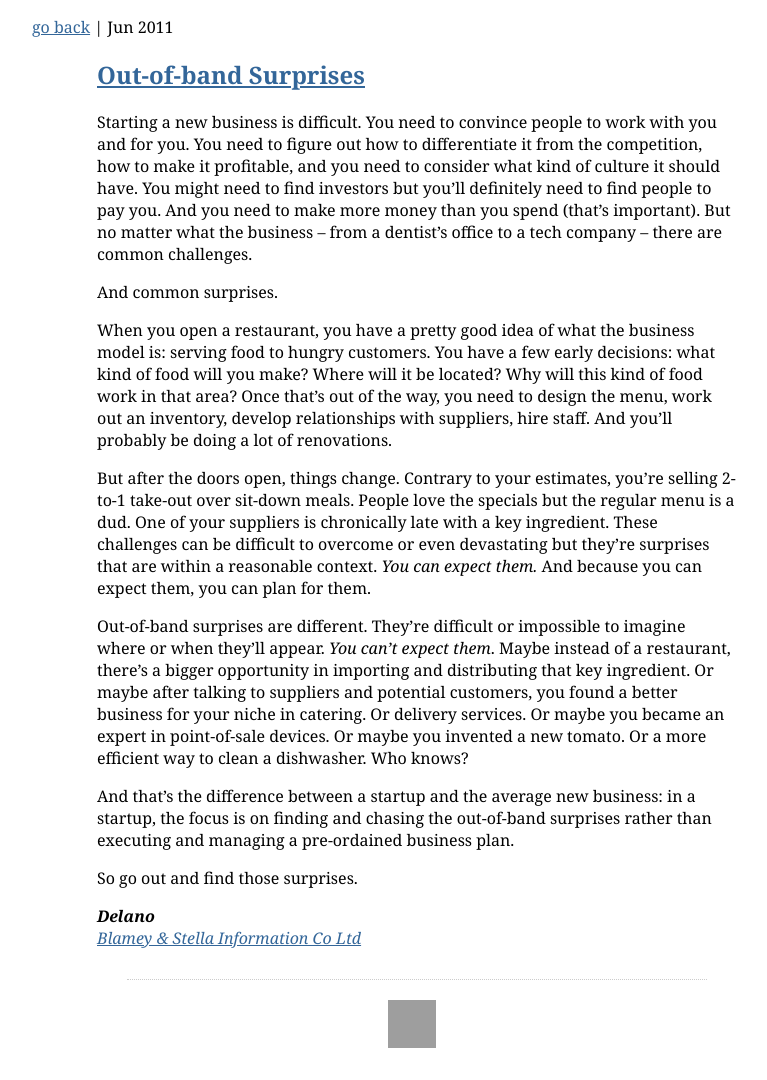
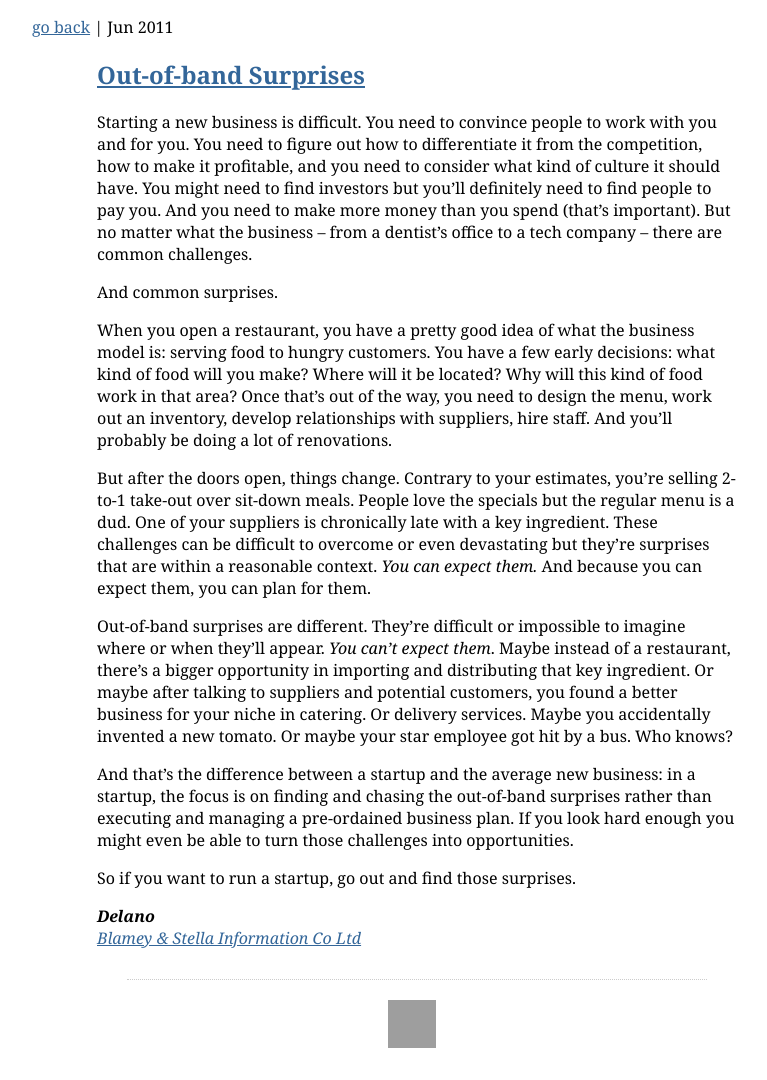
Before and after one commit to delano/delano.github.com, a Jekyll site: the page built from thoughts/out-of-band-surprises.md, in a window 1280 px wide. Shown: the whole page, without its empty margins (223-990 px from the left). Built offline with Jekyll 4.4.1, drawn with Linux system fonts in a browser that asks for light colours; Markdown is read by kramdown in place of the engine named in the settings; grey boxes are pictures that could not be loaded.

Commit message:
Out-of-band Surprises RC-5

```diff
--- a/thoughts/out-of-band-surprises.md
+++ b/thoughts/out-of-band-surprises.md
@@ -12,8 +12,8 @@ When you open a restaurant, you have a pretty good idea of what the business mod
 
 But after the doors open, things change. Contrary to your estimates, you're selling 2-to-1 take-out over sit-down meals. People love the specials but the regular menu is a dud. One of your suppliers is chronically late with a key ingredient. These challenges can be difficult to overcome or even devastating but they're surprises that are within a reasonable context. *You can expect them.* And because you can expect them, you can plan for them.
 
-Out-of-band surprises are different. They're difficult or impossible to imagine where or when they'll appear. *You can't expect them*. Maybe instead of a restaurant, there's a bigger opportunity in importing and distributing that key ingredient. Or maybe after talking to suppliers and potential customers, you found a better business for your niche in catering. Or delivery services. Or maybe you became an expert in point-of-sale devices. Or maybe you invented a new tomato. Or a more efficient way to clean a dishwasher. Who knows?
+Out-of-band surprises are different. They're difficult or impossible to imagine where or when they'll appear. *You can't expect them*. Maybe instead of a restaurant, there's a bigger opportunity in importing and distributing that key ingredient. Or maybe after talking to suppliers and potential customers, you found a better business for your niche in catering. Or delivery services. Maybe you accidentally invented a new tomato. Or maybe your star employee got hit by a bus. Who knows?
 
-And that's the difference between a startup and the average new business: in a startup, the focus is on finding and chasing the out-of-band surprises rather than executing and managing a pre-ordained business plan.
+And that's the difference between a startup and the average new business: in a startup, the focus is on finding and chasing the out-of-band surprises rather than executing and managing a pre-ordained business plan. If you look hard enough you might even be able to turn those challenges into opportunities.
 
-So go out and find those surprises.
+So if you want to run a startup, go out and find those surprises.
```
